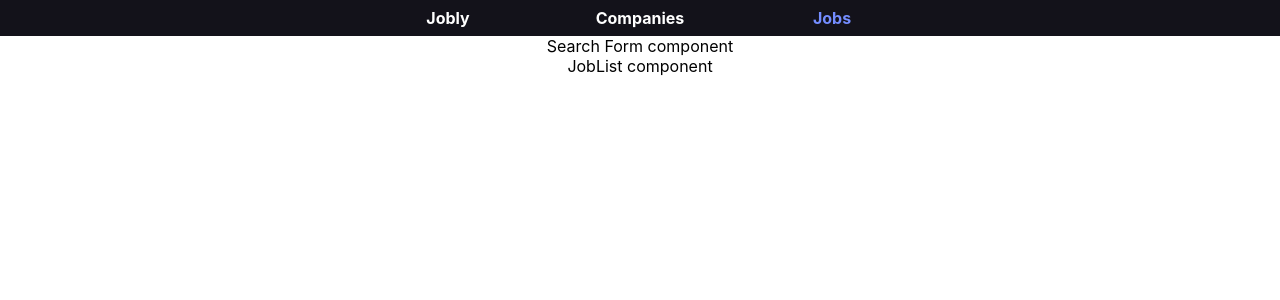
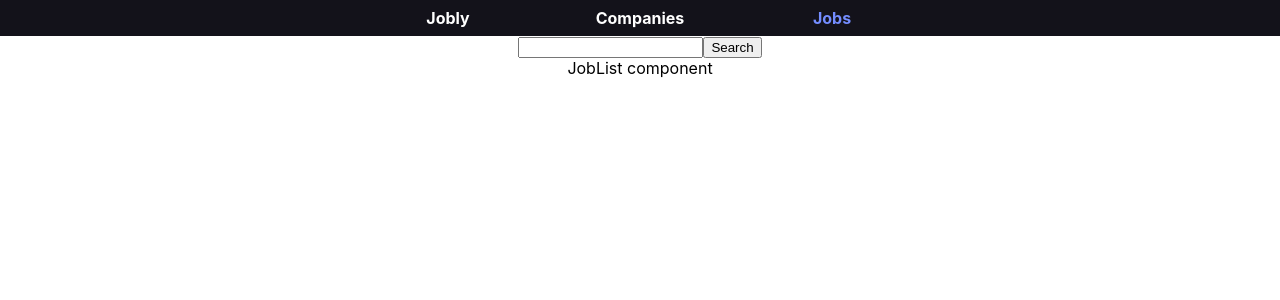
Before and after one commit to nickmonteleone/react-jobly, a React (Create React App) app: page /jobs in a window 1280 px wide. Shown: the top 300 px of the page. Built offline with nearby package versions, Linux system fonts and the light colour scheme; no server answers; the HTML template or start-up script is replaced by a standard one.

Commit message:
added company search functionality

```diff
--- a/src/CompanyCard.js
+++ b/src/CompanyCard.js
@@ -22,7 +22,7 @@ function CompanyCard({ companyData }) {
           {name}
         </div>
         {logoUrl &&
-        <img src={logoUrl} alt={name} class="CompanyCard-image"></img>}
+        <img src={logoUrl} alt={name} className="CompanyCard-image"></img>}
       </div>
       <p className="CompanyCard-description">
         {description}
--- a/src/CompanyList.js
+++ b/src/CompanyList.js
@@ -22,6 +22,7 @@ function CompanyList () {
   console.log("companyList rendered, companies =", companies);
 
   useEffect(function getCompanyDataOnMount() {
+    console.log('useEffect called')
     async function getCompanyData() {
       const companiesResult = await JoblyApi.getCompanies();
       setCompanies(companiesResult);
@@ -31,6 +32,7 @@ function CompanyList () {
 
   async function searchForCompanies(nameLikeSearch) {
     const companiesSearchResult = await JoblyApi.getCompanies(nameLikeSearch);
+    console.log('searchForCompanies',companiesSearchResult)
     setCompanies(companiesSearchResult);
   }
 
@@ -39,7 +41,7 @@ function CompanyList () {
       <SearchForm handleSave={searchForCompanies}/>
 
       {companies.map(company =>
-        <CompanyCard companyData={company} />
+        <CompanyCard key={company.handle} companyData={company} />
       )}
     </div>
   );
--- a/src/SearchForm.js
+++ b/src/SearchForm.js
@@ -13,10 +13,31 @@ import { useState } from "react";
 function SearchForm({handleSave}) {
   const [formData, setFormData] = useState({searchText: ""})
 //TODO: build out form to get input for namelikesearch, call callback on submit
+
+
+  function handleChange(evt) {
+    const {name, value } = evt.target;
+    setFormData(fData => ({
+      ...fData,
+      [name]: value
+    }));
+  }
+
+
+  function handleSubmit(evt) {
+    evt.preventDefault();
+    console.log('handleSubmit formData', formData)
+    handleSave(formData.searchText);
+  }
+
+
+
+
   return (
-    <div className='SearchForm'>
-      Search Form component
-    </div>
+    <form className='SearchForm'>
+      <input name='searchText' onChange={handleChange}></input>
+      <button onClick={handleSubmit}>Search</button>
+    </form>
   )
 }
 
```
